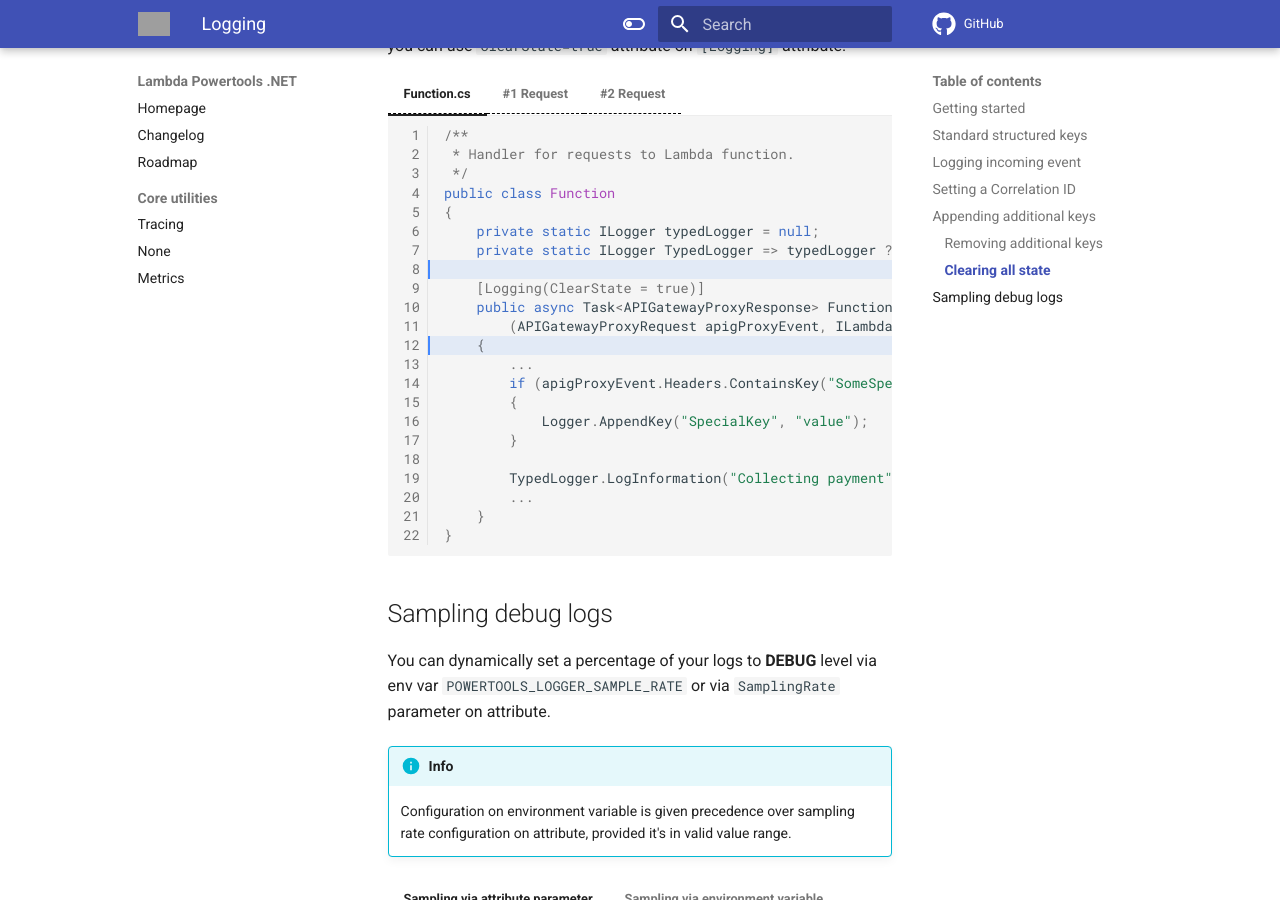
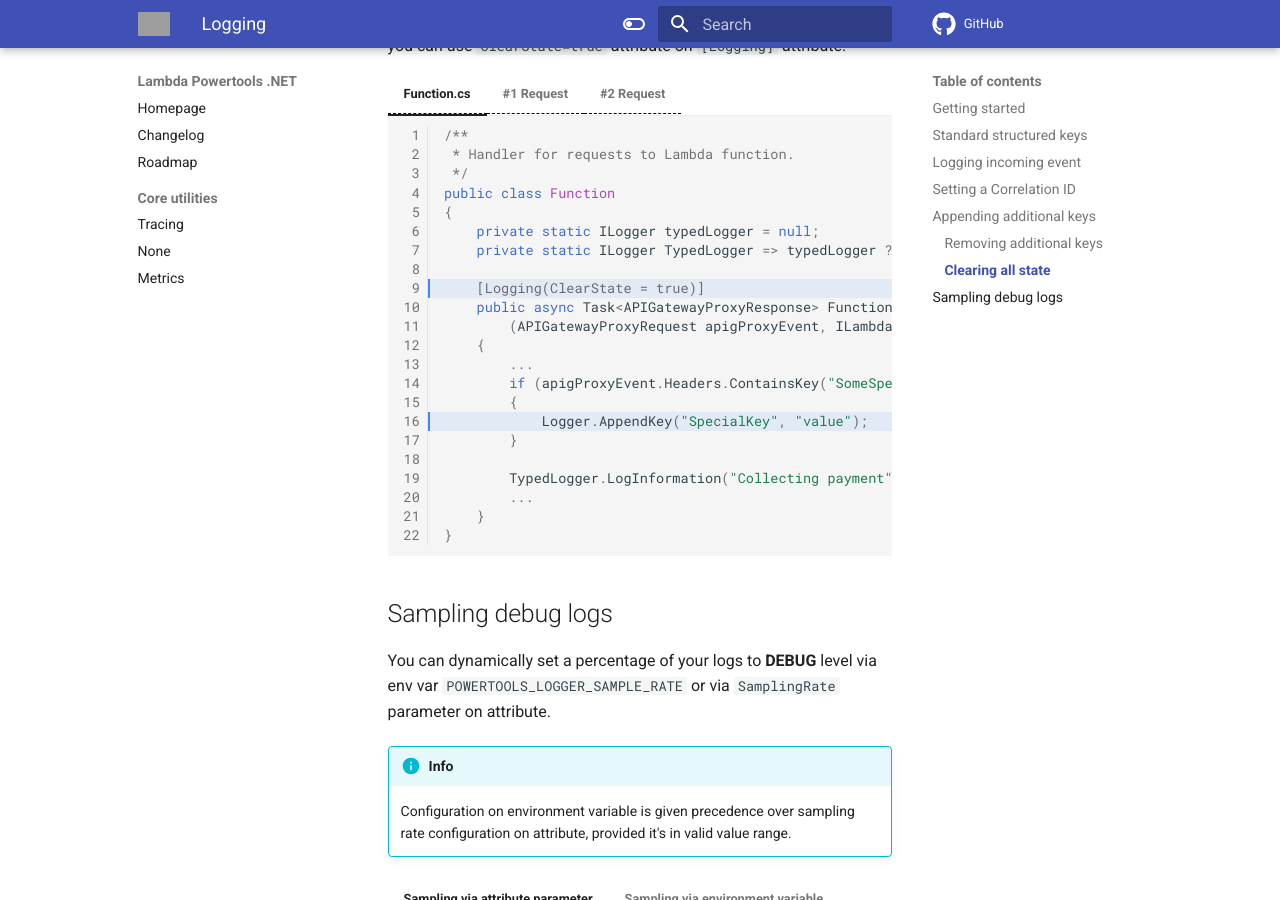
Before and after one commit to aws-powertools/powertools-lambda-dotnet, an MkDocs documentation site: the page built from docs/core/logging.md, in a window 1280 px wide and 900 px high, scrolled down 5979 px. Built offline with MkDocs 1.6.1 and Material for MkDocs 9.7.7, drawn with Linux system fonts in a browser that asks for light colours; a script that is not in the unit is left out; comment, search, counter and statistics services are not loaded; the version menu is left out; grey boxes are pictures that could not be loaded.

Commit message:
fix highlight

````diff
--- a/docs/core/logging.md
+++ b/docs/core/logging.md
@@ -268,7 +268,7 @@ this means that custom keys can be persisted across invocations. If you want all
 
 === "Function.cs"
 
-    ```cs hl_lines="8 12"
+    ```cs hl_lines="9 16"
     /**
      * Handler for requests to Lambda function.
      */
````
